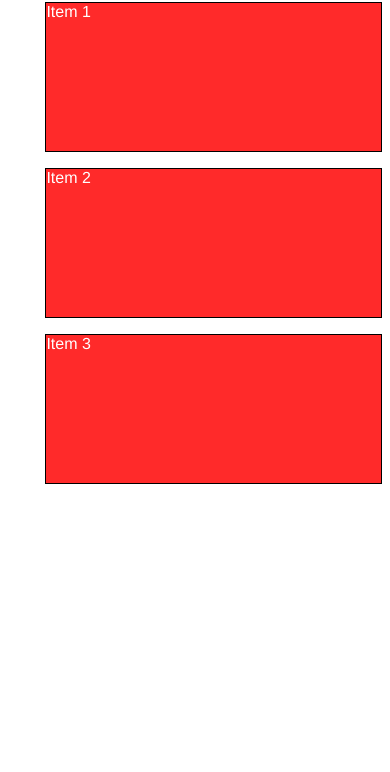
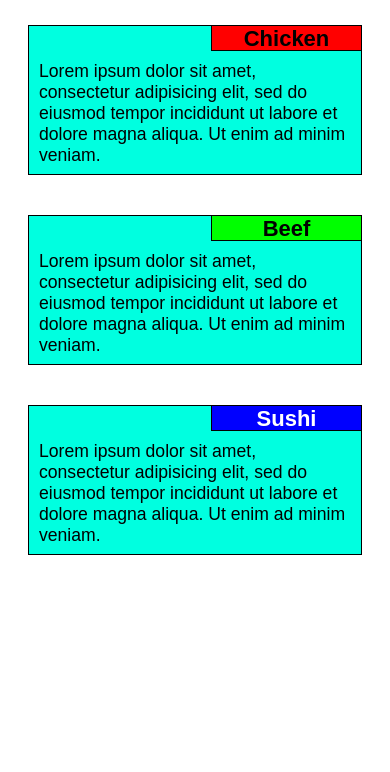
Before and after one commit to yribarne/Coursera, a plain HTML site: page module2-solution/index.html in a window 390 px wide. Shown: the part 72-844 px from the top of the page. Drawn offline with Linux system fonts and the light colour scheme.

Commit message:
Module 2 Site

```diff
--- a/module2-solution/css/styles.css
+++ b/module2-solution/css/styles.css
@@ -3,27 +3,59 @@
 * {
   box-sizing: border-box;
 }
+body{
+  font-family: Arial, Helvetica, sans-serif;
+  font-size: 110%;
+  color: black;
+}
 h1 {
-  margin-bottom: 15px;
+  margin-bottom: 20px;
+  text-align: center;
+  font-size: 1.75em;
+  font-weight: bolder;
 }
-p {
+.section1 {
+  background-color: #00ffe0;
+  width: auto;
+  height: 150px;
+  margin: 20px;
   border: 1px solid black;
-  background-color: #FF2A2A;
-  width: 90%;
-  height: 150px;
-  margin-left: auto;
-  font-family: Helvetica;
-  color: white;
+}
+.sectiontitle {
+  width: 150px;
+  height: 25px;
+  margin: 0px;
+  float: right;
+  background-color: #ff0000;
+  text-align: center;
+  font-weight: bold;
+  color: black;
+  font-size: 1.25em;
+  border-bottom: 1px solid black;
+  border-left: 1px solid black;
+}
+.recipe{
+  padding:10px;
+  clear: right;
 }
 /* Simple Responsive Framework. */
 .row {
   width: 100%;
 }
+#s1{
+  background-color: #ff0000;
+}
+#s2{
+  background-color: #00ff00;
+}
+#s3{
+  background-color: #0000ff;
+  color: white;
+}
 /********** Large devices only **********/
 @media (min-width: 992px) {
   .col-lg-1, .col-lg-2, .col-lg-3, .col-lg-4, .col-lg-5, .col-lg-6, .col-lg-7, .col-lg-8, .col-lg-9, .col-lg-10, .col-lg-11, .col-lg-12 {
     float: left;
-    border: 1px solid black;
   }
   .col-lg-1 {
     width: 8.33%;
@@ -66,7 +98,6 @@ p {
 @media (min-width: 768px) and (max-width: 991px) {
   .col-md-1, .col-md-2, .col-md-3, .col-md-4, .col-md-5, .col-md-6, .col-md-7, .col-md-8, .col-md-9, .col-md-10, .col-md-11, .col-md-12 {
     float: left;
-    border: 1px solid black;
   }
   .col-md-1 {
     width: 8.33%;
@@ -105,3 +136,45 @@ p {
     width: 100%;
   }
 }
+/********** Small devices only **********/
+@media (max-width: 767px) {
+  .col-sm-1, .col-sm-2, .col-sm-3, .col-sm-4, .col-sm-5, .col-sm-6, .col-sm-7, .col-sm-8, .col-sm-9, .col-sm-10, .col-sm-11, .col-sm-12 {
+    float: left;
+  }
+  .col-sm-1 {
+    width: 8.33%;
+  }
+  .col-sm-2 {
+    width: 16.66%;
+  }
+  .col-sm-3 {
+    width: 25%;
+  }
+  .col-sm-4 {
+    width: 33%;
+  }
+  .col-sm-5 {
+    width: 41.66%;
+  }
+  .col-sm-6 {
+    width: 50%;
+  }
+  .col-sm-7 {
+    width: 58.33%;
+  }
+  .col-sm-8 {
+    width: 66.66%;
+  }
+  .col-sm-9 {
+    width: 74.99%;
+  }
+  .col-sm-10 {
+    width: 83.33%;
+  }
+  .col-sm-11 {
+    width: 91.66%;
+  }
+  .col-sm-12 {
+    width: 100%;
+  }
+}
--- a/module2-solution/index.html
+++ b/module2-solution/index.html
@@ -11,9 +11,27 @@
 <h1>Our Menu</h1>
 
 <div class="row">
-  <div class="col-lg-4 col-md-6"><p>Item 1</p></div>
-  <div class="col-lg-4 col-md-6"><p>Item 2</p></div>
-  <div class="col-lg-4 col-md-12"><p>Item 3</p></div>
+  <div class="col-lg-4 col-md-6 col-sm-12">
+  	<div class="section1">
+  		<p class="sectiontitle" id="s1">Chicken</p>
+  		<p class="recipe">Lorem ipsum dolor sit amet, consectetur adipisicing elit, sed do eiusmod
+  		tempor incididunt ut labore et dolore magna aliqua. Ut enim ad minim veniam.<p>
+  	</div>
+  </div>
+  <div class="col-lg-4 col-md-6 col-sm-12">
+  	<div class="section1">
+  		<p class="sectiontitle" id="s2">Beef</p>
+  		<p class="recipe">Lorem ipsum dolor sit amet, consectetur adipisicing elit, sed do eiusmod
+  		tempor incididunt ut labore et dolore magna aliqua. Ut enim ad minim veniam. </p>
+  	</div>
+  </div>
+  <div class="col-lg-4 col-md-12 col-sm-12">
+  	<div class="section1">
+  		<p class="sectiontitle" id="s3">Sushi</p>
+  		<p class="recipe">Lorem ipsum dolor sit amet, consectetur adipisicing elit, sed do eiusmod
+  		tempor incididunt ut labore et dolore magna aliqua. Ut enim ad minim veniam. </p>
+  	</div>
+  </div>
 </div>
 
 </body>
```
